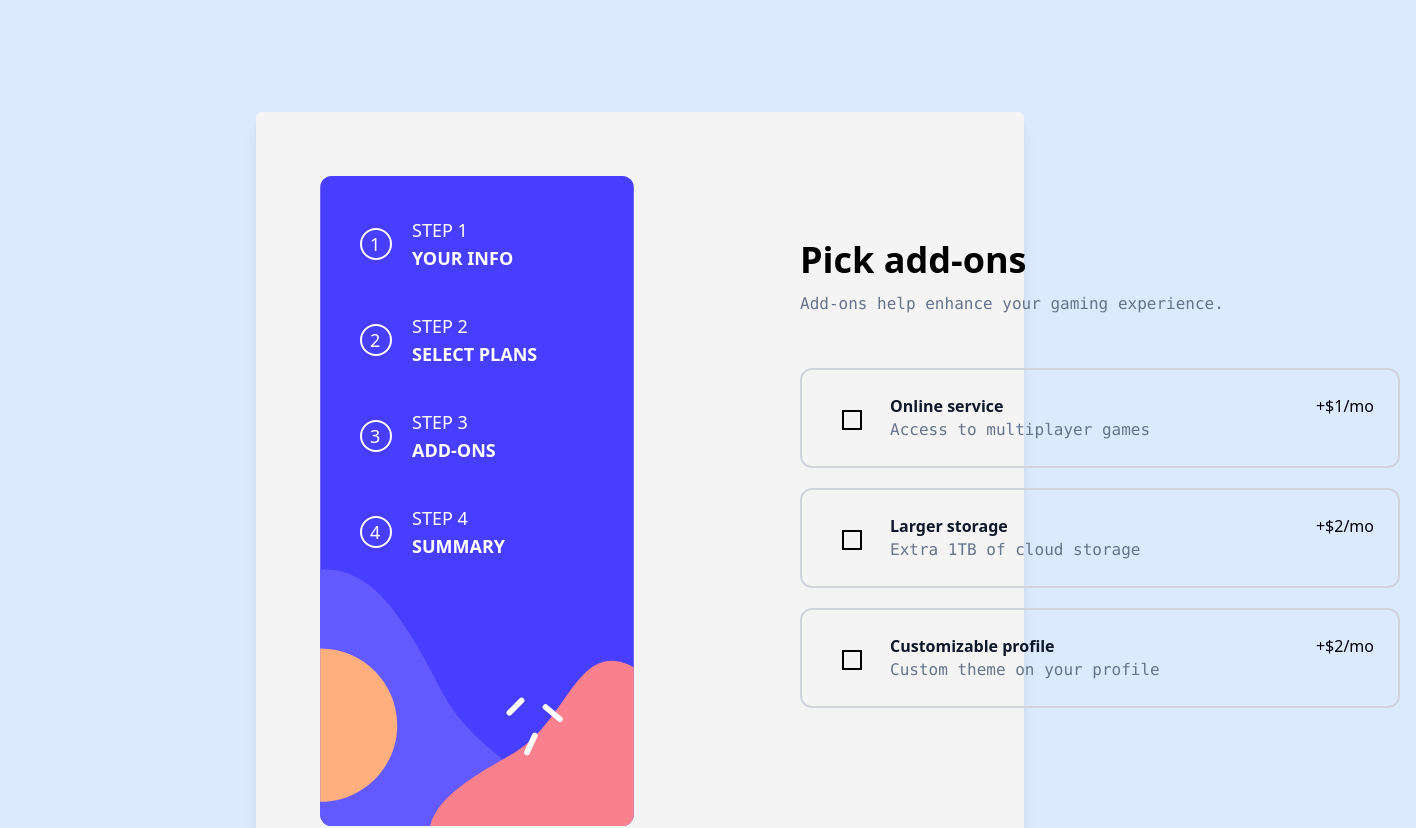
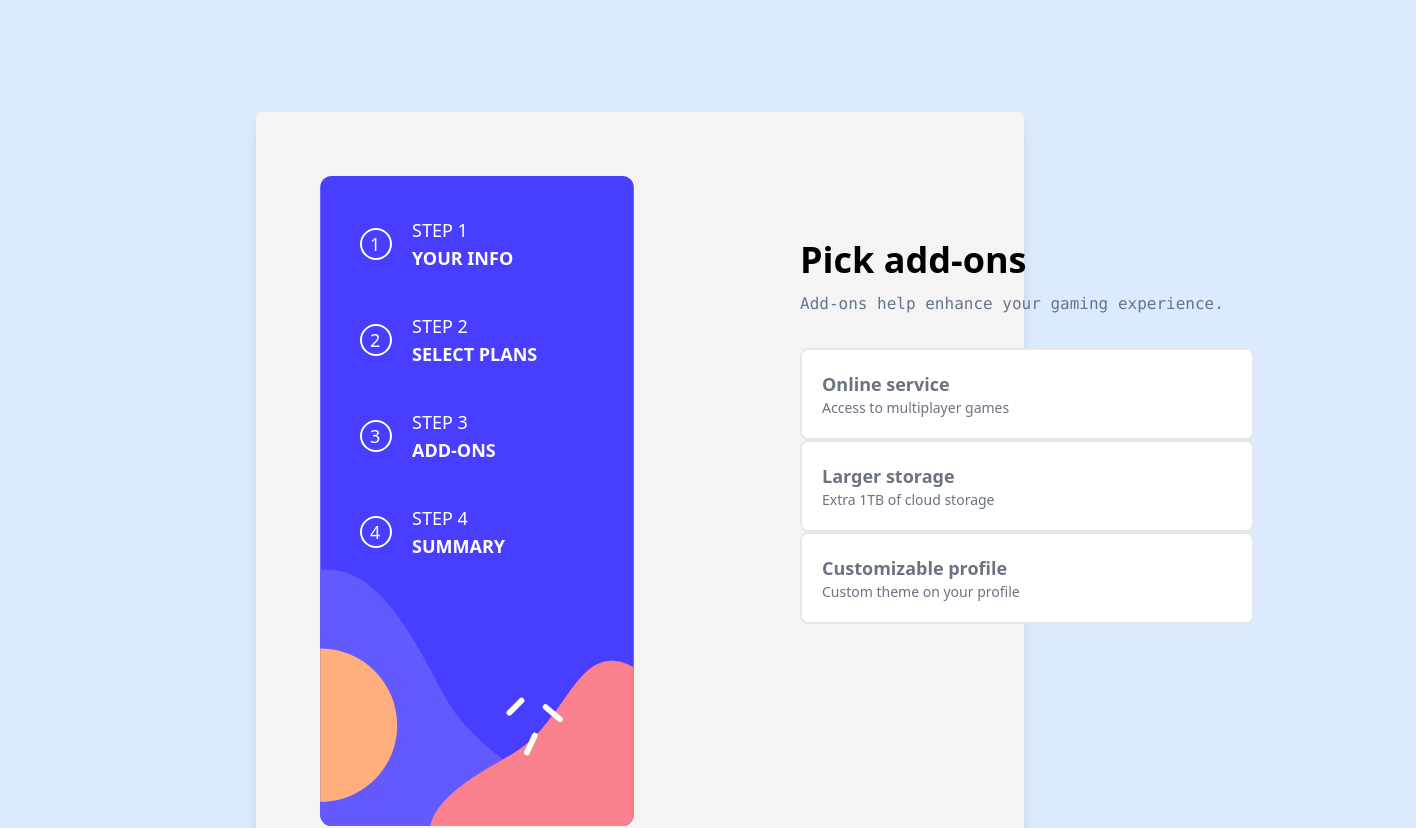
Before and after one commit to tokyo3001/multi-step-form, a React (Create React App) app: page /addons in a window 1280 px wide. Shown: the top 828 px of the page, 1416 px wide, since content can reach past the window. Built offline with nearby package versions, Linux system fonts and the light colour scheme.

Commit message:
update addons

```diff
--- a/src/components/Addons.jsx
+++ b/src/components/Addons.jsx
@@ -14,32 +14,25 @@ function Addons() {
       <div>
         <Sidebar />
       </div>
-      <div className='lg:ml-36 lg:mt-12 mt-[-450px] p-4'>
+      <div className='lg:ml-36 lg:mt-12 mt-[-450px] p-4 lg:grow'>
         <p className='lg:text-4xl font-bold text-3xl '>Pick add-ons</p>
         <p className='mt-3 font-mono text-slate-500'>Add-ons help enhance your gaming experience.</p>
         <div className='pt-8'>
           {addons.map((addon) => (
-            <div key={addon.id} className='flex w-[600px] border-2 border-gray-300 checked:border-blue-800 p-6 rounded-xl mt-5'>
-              <div className=' font-bold w-full text-slate-900'>
-                <div className=''>
-                  <label className='flex'>
-                    <div className='mt-4 peer:'>
-                      <input type="checkbox" className={`ml-4 w-5 h-5 appearance-none border-2 border-black checked:bg-red-600`} />
-                    </div>
-                    <div className='pl-7'>
-                      <span className=''>
-                        {addon.name}
-                      </span>
-                      <p className='text-slate-500 font-mono font-normal'>
-                        {addon.description}
-                      </p>
-                    </div>
-                  </label>
-                </div>
-              </div>
-              <div className='float-right'>
-                {addon.price}
-              </div>
+            <div className=''>
+
+<ul class="flex w-full">
+    <li>
+        <input type="checkbox" id="react-option" value="" class="hidden peer" required="" />
+        <label for="react-option" class="inline-flex items-center justify-between w-full p-5 text-gray-500 bg-white border-2 border-gray-200 rounded-lg cursor-pointer dark:hover:text-gray-300 dark:border-gray-700 peer-checked:border-blue-600 hover:text-gray-600 dark:peer-checked:text-gray-300 peer-checked:text-gray-600 hover:bg-gray-50 dark:text-gray-400 dark:bg-gray-800 dark:hover:bg-gray-700">
+            <div class="block w-[32vw]">
+                <div class="w-full text-lg font-semibold">{addon.name}</div>
+                <div class="w-full text-sm">{addon.description}</div>
+            </div>
+        </label>
+    </li>
+</ul>
+
             </div>
           ))}
         </div>
```
